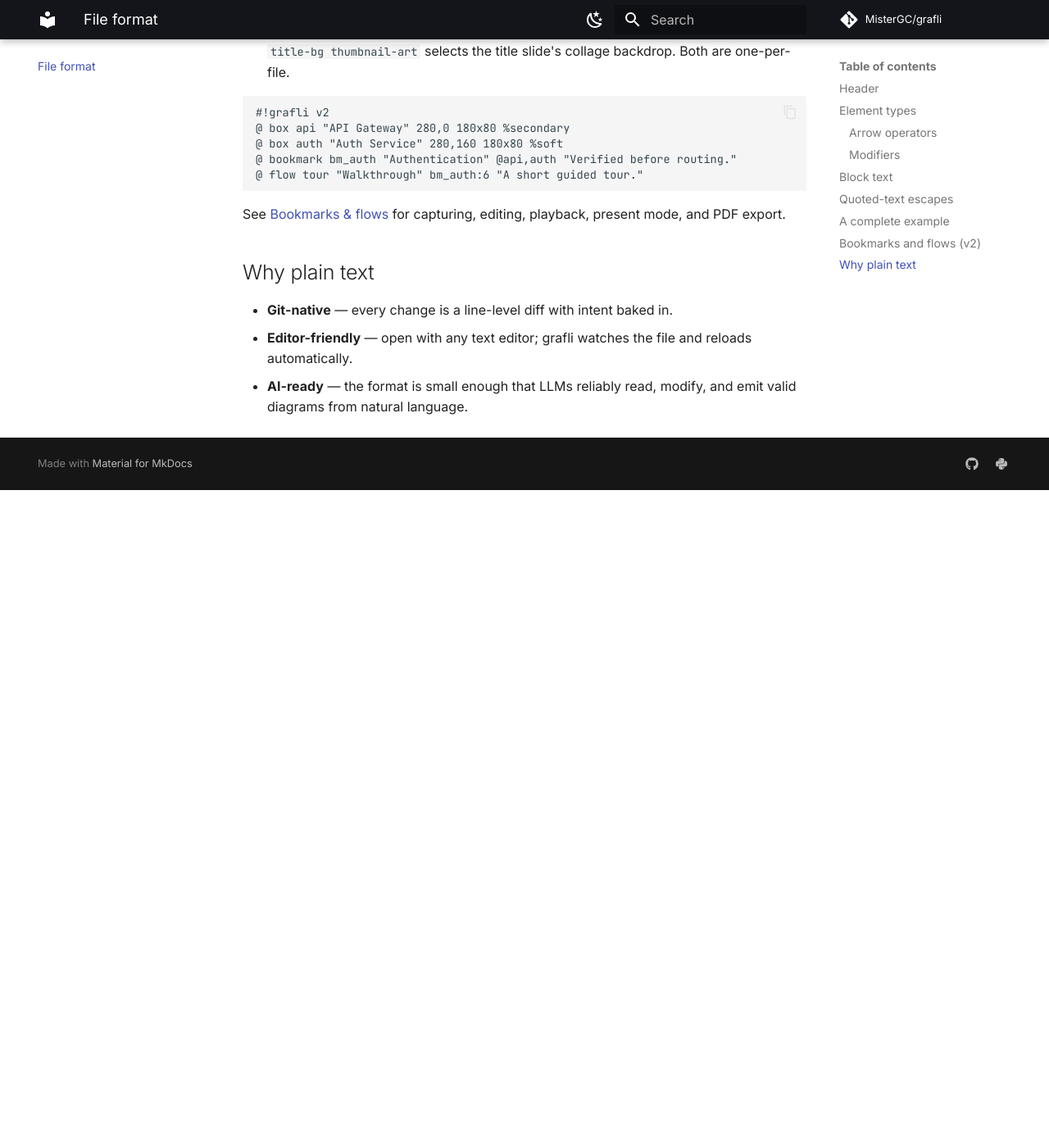
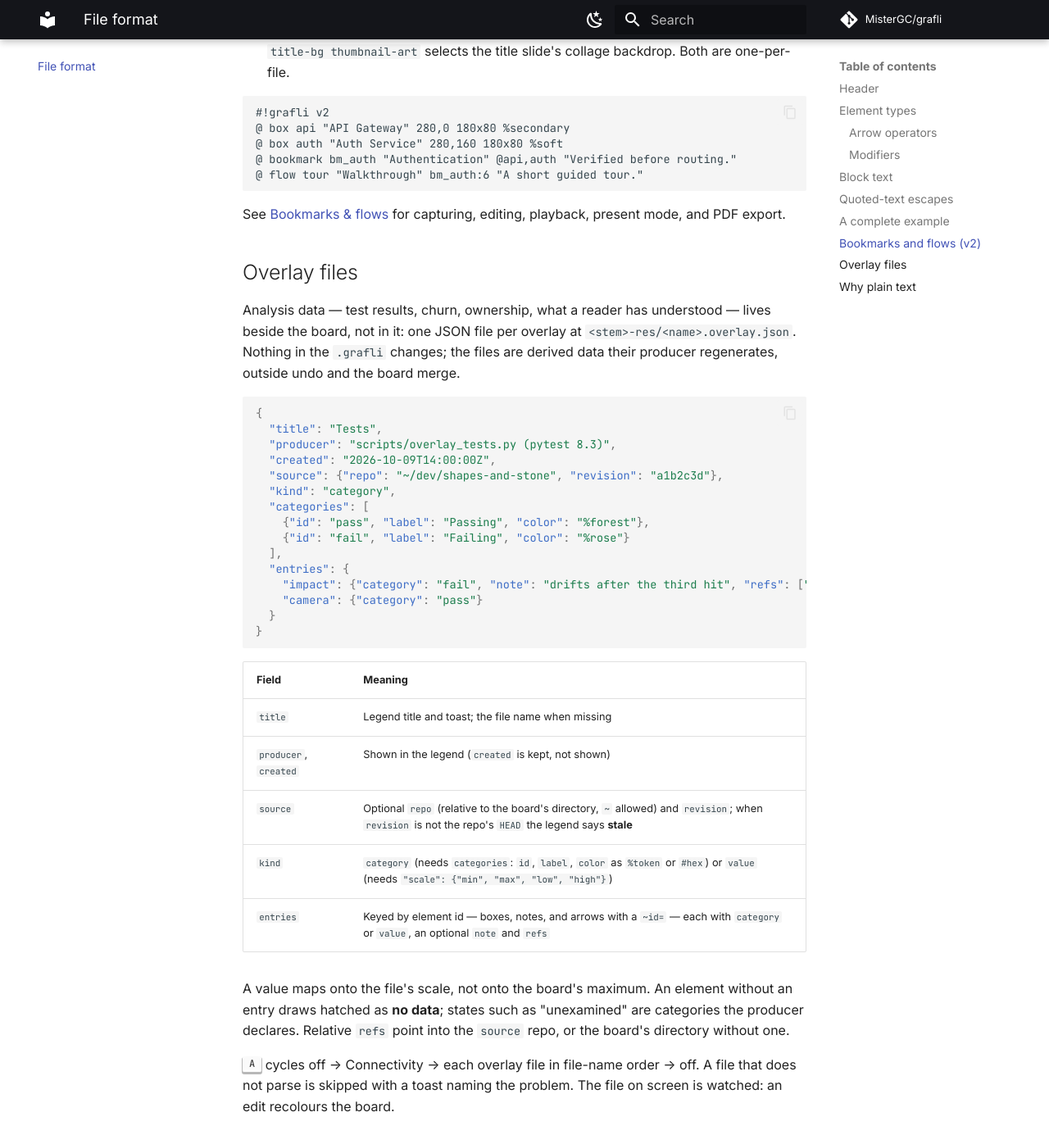
Before and after one commit to MisterGC/grafli, an MkDocs documentation site: the page built from docs/format.md, in a window 1280 px wide and 1400 px high, scrolled down 5689 px. Shown: the top 1396 px of the window at 82% size. Built offline with MkDocs 1.6.1 and Material for MkDocs 9.7.7, drawn with Linux system fonts in a browser that asks for light colours; comment, search, counter and statistics services are not loaded; before the commit the page ends 6287 px from its top, so only the background shows below that.

Commit message:
Document overlay files in changelog, the format reference, navigating, keybindings, README and the skill

````diff
--- a/docs/format.md
+++ b/docs/format.md
@@ -258,6 +258,49 @@ using one carries a `#!grafli v3` header.
 See [Bookmarks & flows](bookmarks-flows.md) for capturing, editing, playback,
 present mode, and PDF export.
 
+## Overlay files
+
+Analysis data — test results, churn, ownership, what a reader has
+understood — lives beside the board, not in it: one JSON file per overlay at
+`<stem>-res/<name>.overlay.json`. Nothing in the `.grafli` changes; the
+files are derived data their producer regenerates, outside undo and the
+board merge.
+
+```json
+{
+  "title": "Tests",
+  "producer": "scripts/overlay_tests.py (pytest 8.3)",
+  "created": "2026-10-09T14:00:00Z",
+  "source": {"repo": "~/dev/shapes-and-stone", "revision": "a1b2c3d"},
+  "kind": "category",
+  "categories": [
+    {"id": "pass", "label": "Passing", "color": "%forest"},
+    {"id": "fail", "label": "Failing", "color": "%rose"}
+  ],
+  "entries": {
+    "impact": {"category": "fail", "note": "drifts after the third hit", "refs": ["@Game.qml:2233"]},
+    "camera": {"category": "pass"}
+  }
+}
+```
+
+| Field | Meaning |
+|---|---|
+| `title` | Legend title and toast; the file name when missing |
+| `producer`, `created` | Shown in the legend (`created` is kept, not shown) |
+| `source` | Optional `repo` (relative to the board's directory, `~` allowed) and `revision`; when `revision` is not the repo's `HEAD` the legend says **stale** |
+| `kind` | `category` (needs `categories`: `id`, `label`, `color` as `%token` or `#hex`) or `value` (needs `"scale": {"min", "max", "low", "high"}`) |
+| `entries` | Keyed by element id — boxes, notes, and arrows with a `~id=` — each with `category` or `value`, an optional `note` and `refs` |
+
+A value maps onto the file's scale, not onto the board's maximum. An element
+without an entry draws hatched as **no data**; states such as "unexamined"
+are categories the producer declares. Relative `refs` point into the
+`source` repo, or the board's directory without one.
+
+<kbd>A</kbd> cycles off → Connectivity → each overlay file in file-name order
+→ off. A file that does not parse is skipped with a toast naming the
+problem. The file on screen is watched: an edit recolours the board.
+
 ## Why plain text
 
 - **Git-native** — every change is a line-level diff with intent baked in.
--- a/docs/keybindings.md
+++ b/docs/keybindings.md
@@ -126,7 +126,7 @@ connector.
 |-----|--------|
 | <kbd>,</kbd> | Dim arrows |
 | <kbd>Shift</kbd>+<kbd>N</kbd> | Dim notes (and their connectors) |
-| <kbd>A</kbd> | Connectivity heatmap |
+| <kbd>A</kbd> | Connectivity heatmap, then each overlay file |
 | <kbd>B</kbd> | Subgraph focus (cycle direction: all → forward → backward) |
 | <kbd>Shift</kbd>+<kbd>B</kbd> | Toggle focus depth (full / 1-hop) |
 
````
Also changed, not shown: CHANGELOG.md (+11 -0 lines), README.md (+2 -1 lines), docs/navigating.md (+4 -1 lines), grafli/skills/grafli/SKILL.md (+3 -2 lines), grafli/skills/grafli/references/format.md (+38 -0 lines).
